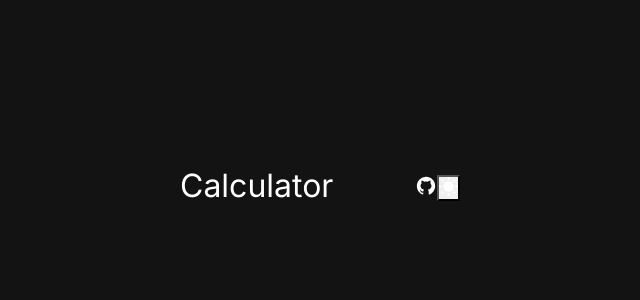
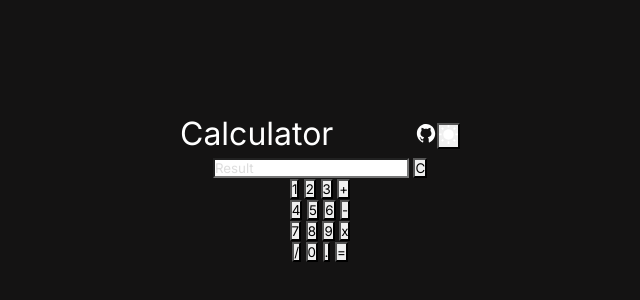
Before and after one commit to Pizzan8t0r/Calculator-thingy, a plain HTML site: page index.html in a window 1280 px wide. Shown: the part 212-512 px from the top of the page, without its empty margins (320-960 px from the left). Drawn offline with Linux system fonts and the light colour scheme.

Commit message:
more additions to the markup language

```diff
--- a/index.html
+++ b/index.html
@@ -29,3 +29,38 @@
           </button>
         </div>
       </div>
+      <div class="first-row">
+        <input type="text" name="result" id="result" placeholder="Result" readonly />
+        <input type="button" value="C" onclick="result.value=''" id="clear-button" />
+      </div>
+      <div class="second-row">
+        <input type="button" value="1" onclick="liveScreen(1)" />
+        <input type="button" value="2" onclick="liveScreen(2)" />
+        <input type="button" value="3" onclick="liveScreen(3)" />
+        <input type="button" value="+" onclick="liveScreen('+')" />
+      </div>
+      <div class="third-row">
+        <input type="button" value="4" onclick=" liveScreen(4)" />
+        <input type="button" value="5" onclick=" liveScreen(5)" />
+        <input type="button" value="6" onclick=" liveScreen(6)" />
+        <input type="button" value="-" onclick="liveScreen('-')" />
+      </div>
+      <div class="fourth-row">
+        <input type="button" value="7" onclick="liveScreen(7)" />
+        <input type="button" value="8" onclick="liveScreen(8)" />
+        <input type="button" value="9" onclick=" liveScreen(9)" />
+        <input type="button" value="x" onclick="liveScreen('*')" />
+      </div>
+      <div class="fifth-row">
+        <input type="button" value="/" onclick="liveScreen('/')" />
+        <input type="button" value="0" onclick="liveScreen(0)" />
+        <input type="button" value="." onclick="liveScreen('.')" />
+        <input type="button" value="=" onclick="calculate(result.value)" />
+      </div>
+    </div>
+  </div>
+  <script src="scripts/script.js">
+  </script>
+</body>
+
+</html>
```
